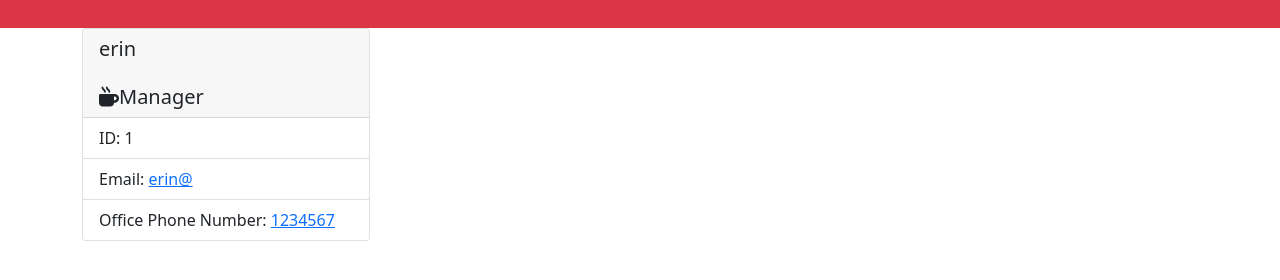
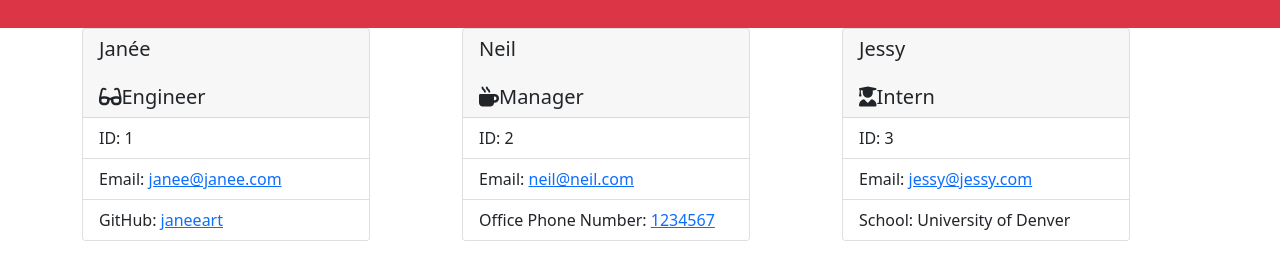
Before and after one commit to janeeart/Object-Oriented-Programming-Team-Profile-Generator-HW-10, a website: page output/test.html in a window 1280 px wide. Shown: the part 66-346 px from the top of the page. Drawn offline with nearby package versions, Linux system fonts and the light colour scheme.

Commit message:
Finalize README and Demo

```diff
--- a/output/test.html
+++ b/output/test.html
@@ -13,16 +13,36 @@
 
 <div class="container">
 <div class="row">
- <div class="col-md-6 col-lg-4">
+<div class="col-md-6 col-lg-4">
+        <div class="card" style="width: 18rem">
+                <h5 class="card-header">Janée<br /><br /><i class="fas fa-glasses"></i>Engineer</h5>
+                <ul class="list-group list-group-flush">
+                    <li class="list-group-item">ID: 1</li>
+                    <li class="list-group-item">Email: <a href="mailto:janee@janee.com">janee@janee.com</a></li>
+                    <li class="list-group-item">GitHub: <a href="https://github.com/janeeart">janeeart</a></li>
+                </ul>
+            </div>
+            </div>
+         <div class="col-md-6 col-lg-4">
             <div class="card" style="width: 18rem">
-                    <h5 class="card-header">erin<br /><br /><i class="fas fa-mug-hot"></i>Manager</h5>
+                    <h5 class="card-header">Neil<br /><br /><i class="fas fa-mug-hot"></i>Manager</h5>
                     <ul class="list-group list-group-flush">
-                        <li class="list-group-item">ID: 1</li>
-                        <li class="list-group-item">Email: <a href="mailto:erin@">erin@</a></li>
+                        <li class="list-group-item">ID: 2</li>
+                        <li class="list-group-item">Email: <a href="mailto:neil@neil.com">neil@neil.com</a></li>
                         <li class="list-group-item">Office Phone Number: <a href="tel:1234567">1234567</a></li>
                     </ul>
                 </div>
                 </div>
+             <div class="col-md-6 col-lg-4">
+                <div class="card" style="width: 18rem">
+                        <h5 class="card-header">Jessy<br /><br /><i class="fas fa-user-graduate"></i>Intern</h5>
+                        <ul class="list-group list-group-flush">
+                            <li class="list-group-item">ID: 3</li>
+                            <li class="list-group-item">Email: <a href="mailto:jessy@jessy.com">jessy@jessy.com</a></li>
+                            <li class="list-group-item">School: University of Denver</li>
+                        </ul>
+                    </div>
+                    </div>
 
 </div>
 </div>
```
Also changed, not shown: README.md.
